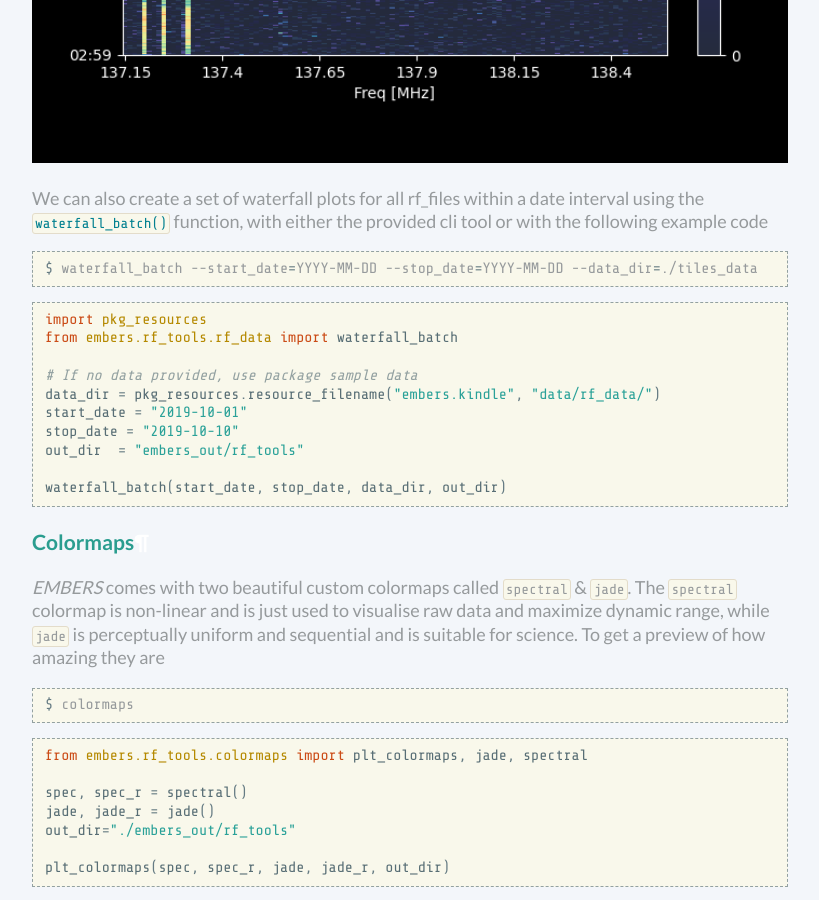
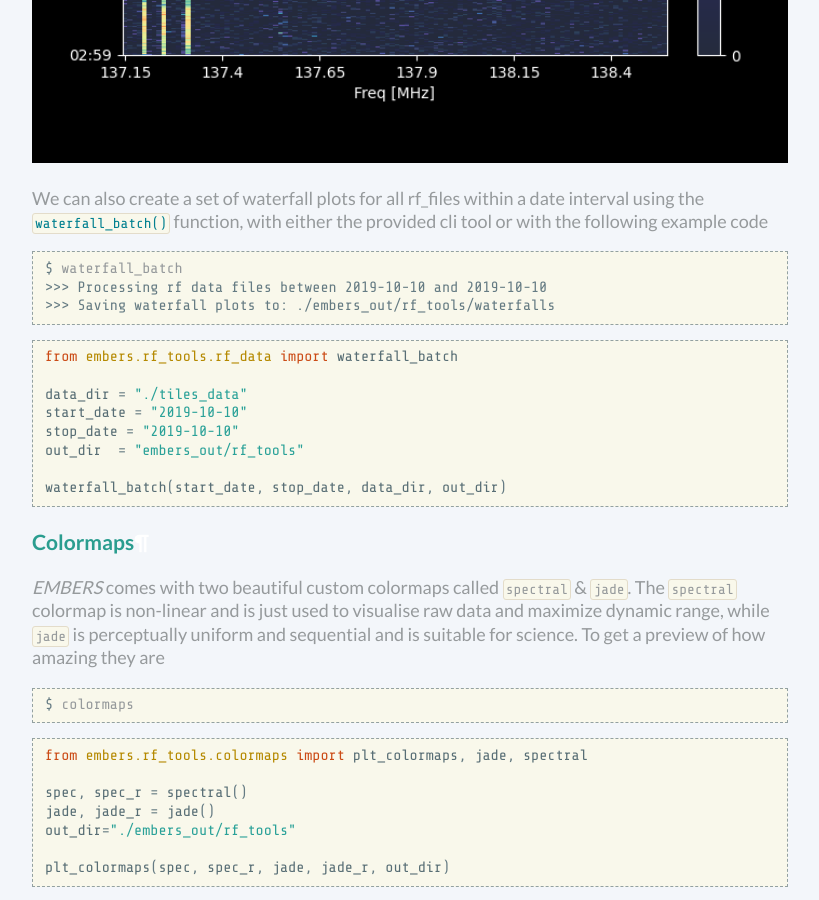
Before and after one commit to amanchokshi/EMBERS, a Sphinx documentation site: the page built from docs/embersbyexample.rst, in a window 1280 px wide and 900 px high, scrolled down 2839 px. Shown: the whole window, without its empty margins (230-1049 px from the left). Built offline with Sphinx 7.4.7, drawn with Linux system fonts in a browser that asks for light colours; some of the changed text lies outside the part shown.

Commit message:
Waterfall batch with external example data

```diff
--- a/docs/embersbyexample.rst
+++ b/docs/embersbyexample.rst
@@ -75,7 +75,7 @@ the :func:`~embers.rf_tools.rf_data.single_waterfall` function with the :samp:`w
 .. code-block:: console
 
     $ waterfall_single
-    Waterfall plot saved to ./embers_out/rf_tools/S06XX_2019-10-10-02:30.png
+    >>> Waterfall plot saved to ./embers_out/rf_tools/S06XX_2019-10-10-02:30.png
 
 Or using :func:`~embers.rf_tools.rf_data.single_waterfall` as shown in the example below:
 
@@ -98,21 +98,22 @@ either the provided cli tool or with the following example code
 
 .. code-block:: console
 
-    $ waterfall_batch --start_date=YYYY-MM-DD --stop_date=YYYY-MM-DD --data_dir=./tiles_data
+    $ waterfall_batch
+    >>> Processing rf data files between 2019-10-10 and 2019-10-10
+    >>> Saving waterfall plots to: ./embers_out/rf_tools/waterfalls
 
 
 .. code-block:: python
 
-    import pkg_resources
     from embers.rf_tools.rf_data import waterfall_batch
 
-    # If no data provided, use package sample data
-    data_dir = pkg_resources.resource_filename("embers.kindle", "data/rf_data/")
-    start_date = "2019-10-01"
+    data_dir = "./tiles_data"
+    start_date = "2019-10-10"
     stop_date = "2019-10-10"
     out_dir  = "embers_out/rf_tools"
 
     waterfall_batch(start_date, stop_date, data_dir, out_dir)
+
 
 Colormaps
 ^^^^^^^^^
```
Also changed, not shown: 1 other file.
